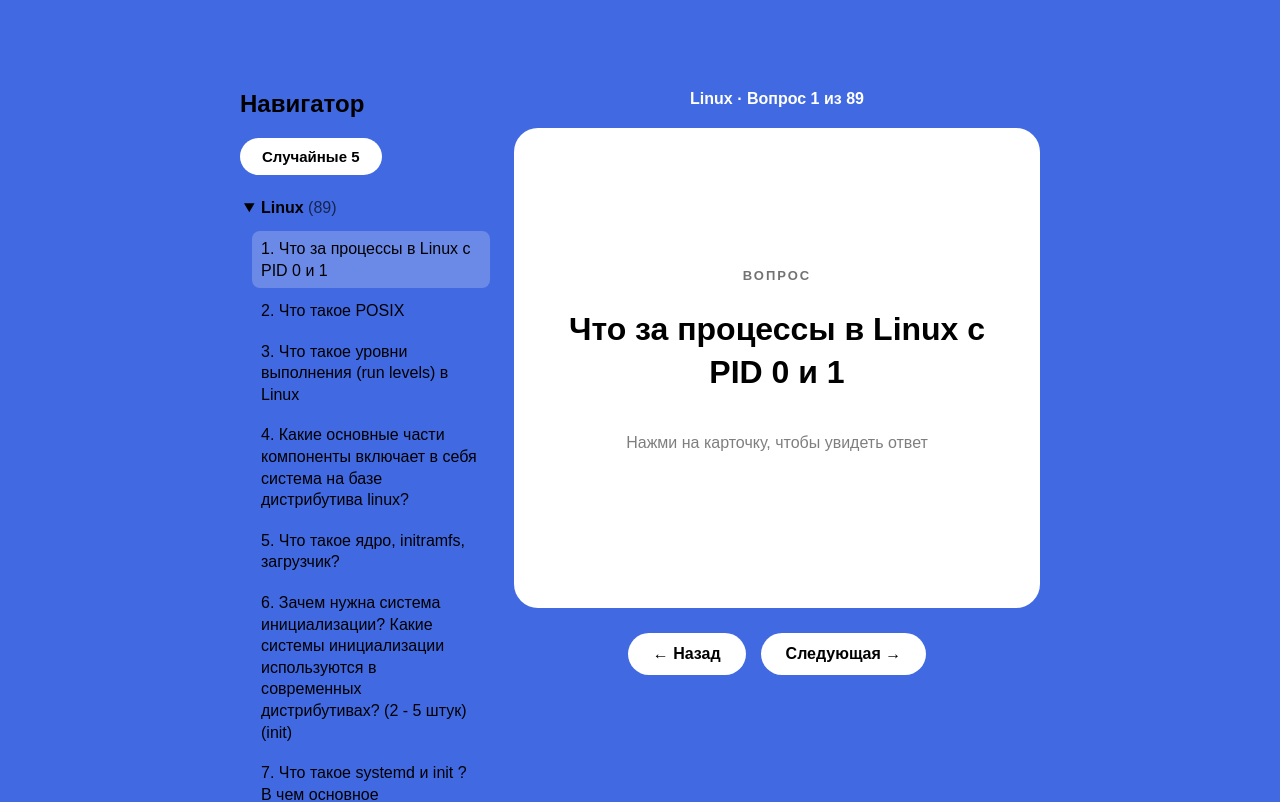
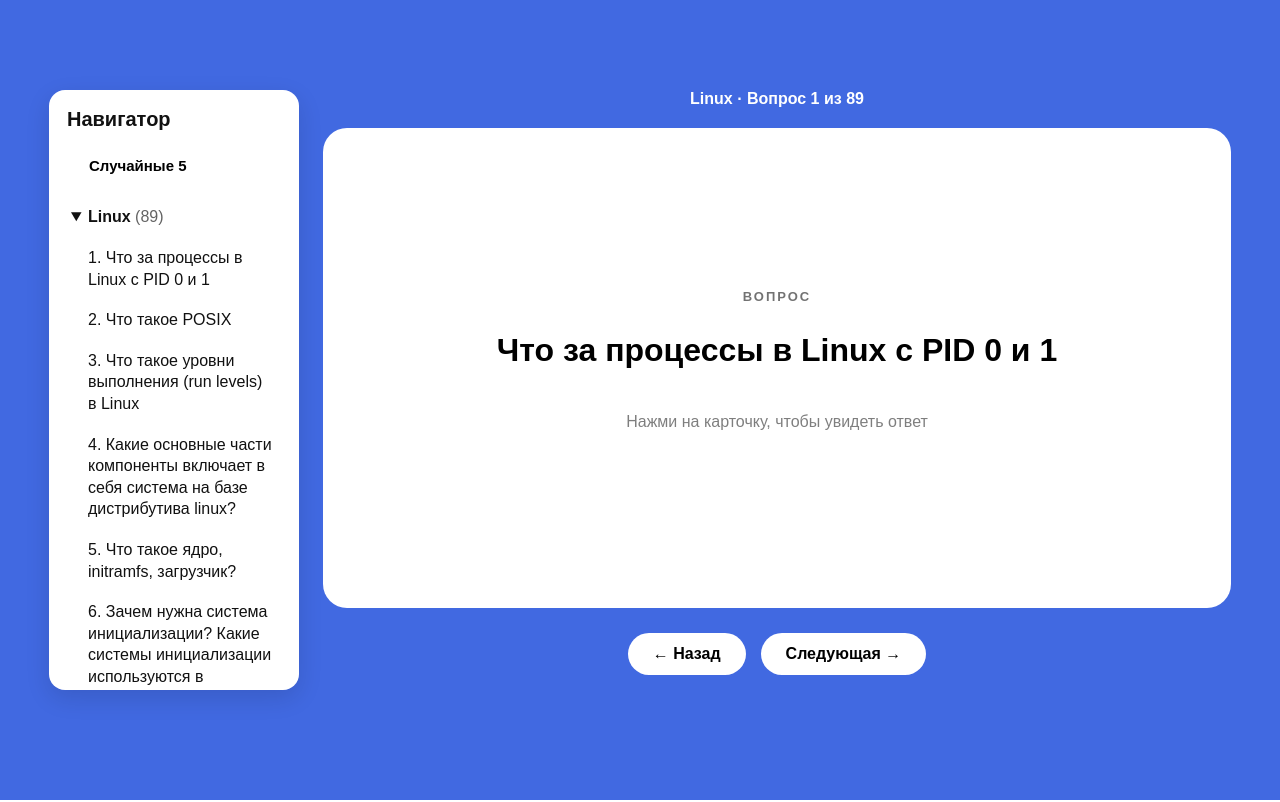
Before and after one commit to netsakh/devops-interview-flash-cards, a React (Vite) app: page / in a window 1280 px wide. Shown: the top 802 px of the page. Built offline with nearby package versions, Linux system fonts and the light colour scheme.

Commit message:
Update App.css

```diff
--- a/src/App.css
+++ b/src/App.css
@@ -365,3 +365,138 @@ body {
     font-size: 15px;
   }
 }
+
+/* ===== FLASHCARD NAVIGATOR LAYOUT ===== */
+.content {
+  width: 100%;
+  padding: 65px 24px 40px;
+}
+
+.flash-section {
+  width: 100%;
+  max-width: 1400px;
+  margin: 0 auto;
+}
+
+.study-layout {
+  display: grid;
+  grid-template-columns: 250px minmax(0, 800px) 250px;
+  align-items: start;
+  justify-content: center;
+  gap: 28px;
+  width: 100%;
+  margin: 0 auto;
+}
+
+.navigator {
+  grid-column: 1;
+  width: 100%;
+  max-height: 75vh;
+  overflow-y: auto;
+  padding: 18px;
+  border-radius: 16px;
+  background: #fff;
+  color: #111;
+  text-align: left;
+  box-shadow: 0 8px 24px rgba(0, 0, 0, 0.12);
+}
+
+.navigator h2 {
+  margin: 0 0 16px;
+  color: #111;
+  font-size: 20px;
+}
+
+.navigator-random-button {
+  margin-bottom: 16px;
+  background: #f1f3f5;
+  color: #111;
+  border: 1px solid #d8dce2;
+}
+
+.navigator-section {
+  margin-bottom: 12px;
+  color: #111;
+}
+
+.navigator-section summary {
+  padding: 8px 4px;
+  color: #111;
+  font-weight: 700;
+  cursor: pointer;
+}
+
+.navigator-count {
+  color: #666;
+  font-weight: 400;
+}
+
+.navigator-questions {
+  display: flex;
+  flex-direction: column;
+  gap: 5px;
+  padding: 6px 0 6px 12px;
+}
+
+.navigator-question {
+  width: 100%;
+  padding: 7px 9px;
+  border: 1px solid transparent;
+  border-radius: 8px;
+  background: #fff;
+  color: #111;
+  font: inherit;
+  line-height: 1.35;
+  text-align: left;
+  white-space: normal;
+  cursor: pointer;
+}
+
+.navigator-question:hover {
+  background: #f3f5fa;
+}
+
+.navigator-question.active {
+  border-color: #b8c4e8;
+  background: #e9efff;
+  color: #111;
+}
+
+.flash-main {
+  grid-column: 2;
+  width: 100%;
+  min-width: 0;
+  margin: 0 auto;
+}
+
+.flash-main .flash-card {
+  width: 100%;
+}
+
+@media (max-width: 1100px) {
+  .study-layout {
+    grid-template-columns: 220px minmax(0, 760px);
+    gap: 20px;
+  }
+}
+
+@media (max-width: 760px) {
+  .content {
+    padding: 35px 12px 24px;
+  }
+
+  .study-layout {
+    display: flex;
+    flex-direction: column;
+    gap: 20px;
+  }
+
+  .navigator {
+    width: 100%;
+    max-height: 320px;
+  }
+
+  .flash-main {
+    width: 100%;
+  }
+}
```
